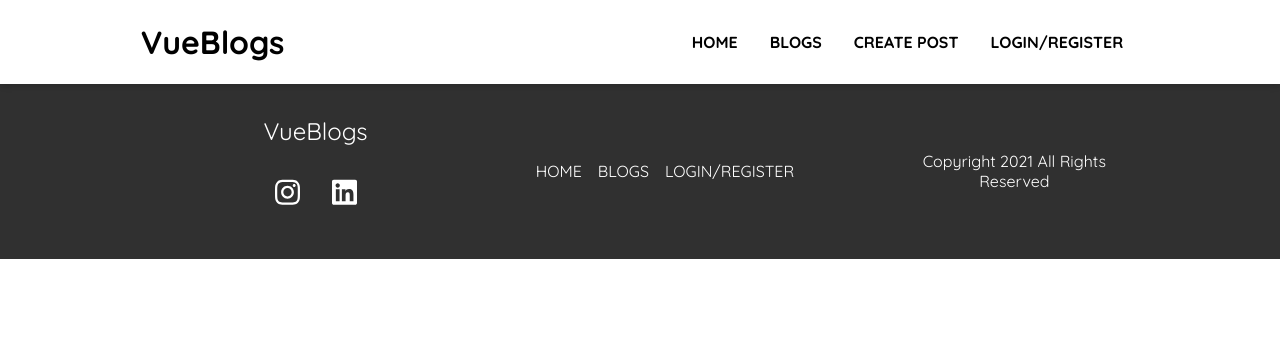
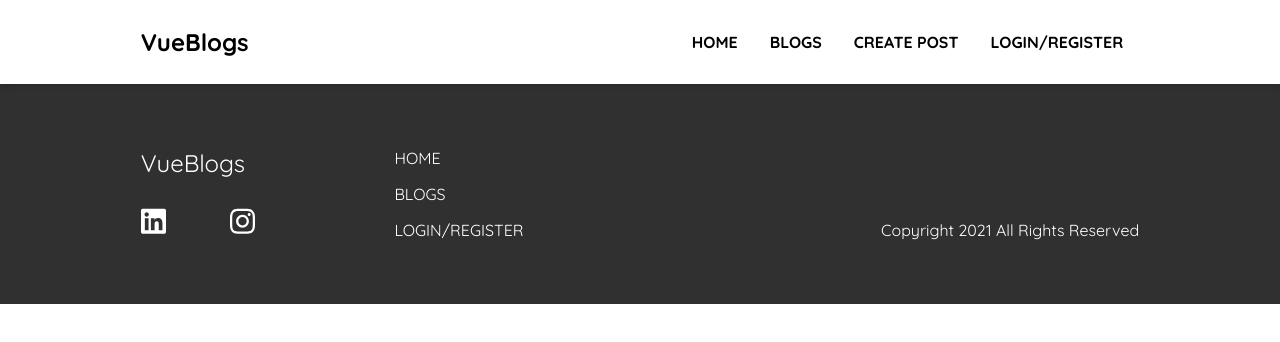
Before and after one commit to humayonzafar/VueBlogs, a Vue app: page / in a window 1280 px wide. Shown: the top 342 px of the page. Built offline with nearby package versions, Linux system fonts and the light colour scheme; what vue2-editor would draw is missing.

Commit message:
Footer styling fixes

```diff
--- a/src/assets/css/app.css
+++ b/src/assets/css/app.css
@@ -40,6 +40,7 @@ a:hover{
     display: flex;
     flex-direction: column;
     /*min-height: 100vh;*/
+    min-width: 200px;
 }
 
 .container {
--- a/src/components/Footer/Footer.vue
+++ b/src/components/Footer/Footer.vue
@@ -1,14 +1,26 @@
 <template>
   <footer>
     <div class="container">
-      <div class="footer_social">
+      <div class="footer-left">
+        <div class="footer_text">
+          <div class="footer__logo">
             <router-link class="footer-logo" :to="{name:'Home'}">VueBlogs</router-link>
-        <div>
+          </div>
+          <div class="footer-links">
+            <ul class="social-icons-list">
+              <li><a href="#">
+                <linkedin class="social-icons"/>
+              </a></li>
+              <li><a href="#">
+                <github class="social-icons"/>
+              </a></li>
+              <li><a href="#">
                 <instagram class="social-icons"/>
-          <linkedin class="social-icons"/>
-          <github class="social-icons"/>
+              </a></li>
+            </ul>
           </div>
         </div>
+        <div class="footer__social_icons">
           <ul class="footer-nav-list">
             <li class="list-item">
               <router-link class="nav-item" :to="{name:'Home'}">Home</router-link>
@@ -20,7 +32,9 @@
               <router-link class="nav-item" :to="{name:'Home'}">Login/Register</router-link>
             </li>
           </ul>
-      <div class="copyright">
+        </div>
+      </div>
+      <div class="footer-right">
         <p>Copyright 2021 All Rights Reserved</p>
       </div>
     </div>
@@ -48,47 +62,85 @@ footer {
   background-color: var(--darkGrey);
   padding: 1em;
 }
-.footer-logo{
-  font-size: var(--fontBig);
+
+.footer-logo {
+  font-size: var(--fontMed);
 }
-footer,.footer-logo,.nav-item{
+
+footer, .footer-logo, .nav-item {
   color: white;
 }
+
 .social-icons {
   width: 25px;
-  margin: 1em;
+  color: white;
 }
-.footer_social{
+
+.container {
   display: flex;
   flex-direction: column;
+  align-items: center;
   gap: 1em;
+  padding: 3em 0;
+}
+.container > *, .footer-left> *{
+  flex-basis: 100%;
+}
+
+.footer-left{
+  display: flex;
+  flex-direction: column;
   align-items: center;
-  padding: 1em;
+  gap: 1em;
+}
+.footer_text {
+  display: flex;
+  flex-direction: column;
+  align-items: center;
+  gap: 1em;
 }
 .footer-nav-list{
   display: flex;
   gap: 1em;
   flex-wrap: wrap;
   justify-content: center;
-  padding: 1em;
 }
-.copyright{
+.social-icons-list{
+  display: flex;
+  gap: 2em;
+}
+.footer-right > p{
+  margin: 0;
   text-align: center;
 }
+
 @media all and (min-width: 760px) {
-  .footer_social{
-    flex-basis: 35%;
+  .container {
+    flex-direction: row;
+    align-items: end;
   }
-  .container{
-    display: flex;
-    align-items: center;
+  .footer-left{
+    flex-direction: row;
+    align-items: normal;
   }
   .footer-nav-list{
-    flex-basis: 35%;
+    flex-direction: column;
   }
-  .copyright{
-    margin-left: auto;
-    flex-basis: 25%;
+  .footer-right{
+    display: flex;
+    flex-direction: column;
+    align-items: flex-end;
+    justify-content: flex-end;
+    margin-top: auto;
+  }
+  .footer-logo {
+    font-size: var(--fontBig);
+  }
+  .footer_text{
+    align-items: flex-start;
+  }
+  .footer-links{
+    margin-top: auto;
   }
 }
 </style>
--- a/src/components/Nav/Navigation.vue
+++ b/src/components/Nav/Navigation.vue
@@ -91,7 +91,7 @@ header {
 }
 
 .logo {
-  font-size: 2rem;
+  font-size: var(--fontMed);
   font-weight: 800;
   color: black;
 }
@@ -176,5 +176,8 @@ header {
   .nav-item {
     color: black;
   }
+  .logo{
+    font-size: var(--fontBig);
+  }
 }
 </style>
```
Lines whose indentation alone changed are shown as unchanged.
